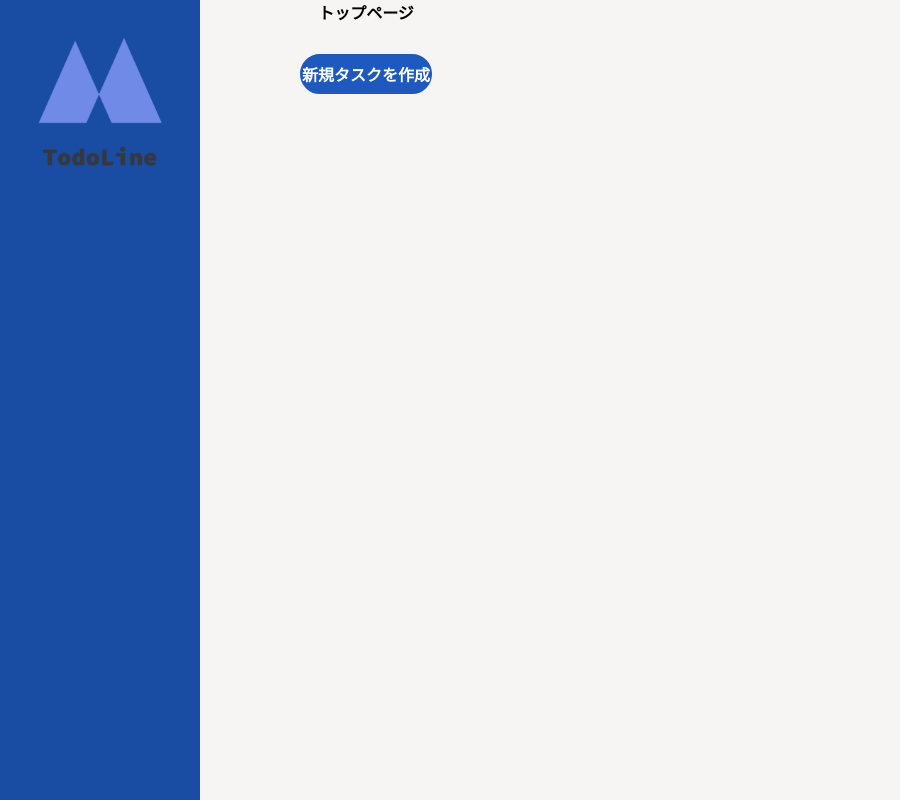
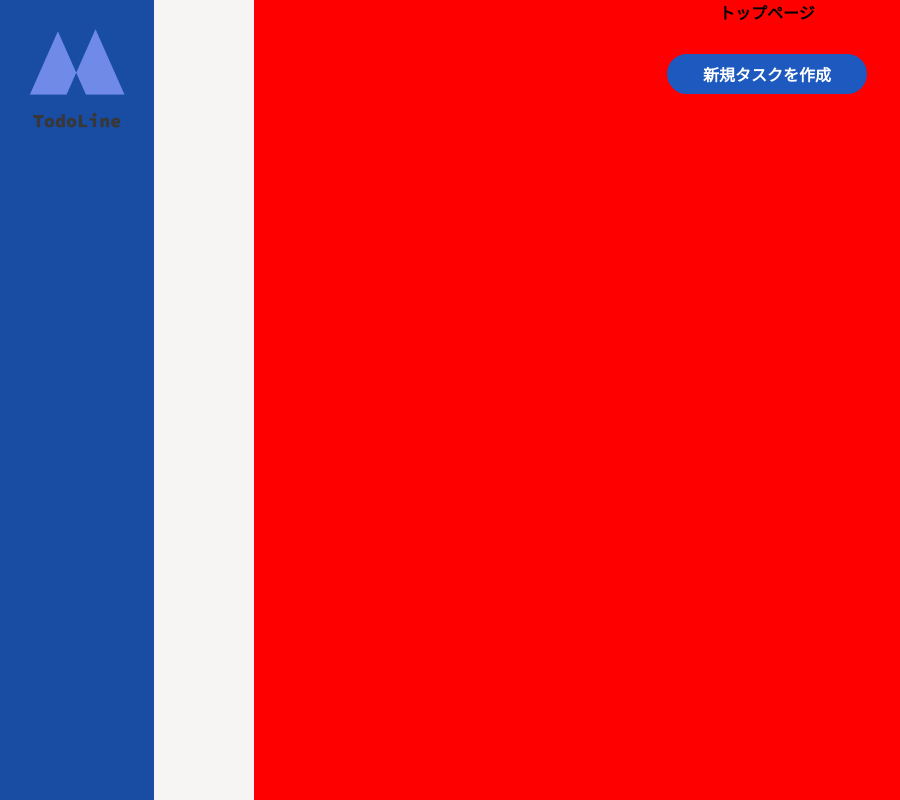
Before and after one commit to ShoKatsuki06/flask-todo-app, a Flask app: page / in a window 1280 px wide. Shown: the whole page, without its empty margins (0-900 px from the left). Run offline with Flask 2, Linux system fonts and the light colour scheme; data that the repository does not hold is empty.

Commit message:
Update style.css

```diff
--- a/static/css/style.css
+++ b/static/css/style.css
@@ -7,7 +7,7 @@ body {
 /*スライダーメニュー*/
 .side {
   background-color:#184da3;
-  width:200px;
+  width:15%;
   height:100vh;
   text-align:center;
 }
@@ -16,6 +16,8 @@ body {
 }
 /*メインコンテンツ*/
 .content {
+  background: red;
+  width: 100%;
   margin-left:100px;/*サイドバーとメインコンテンツの間に隙間*/
   text-align: center;
 }
@@ -23,21 +25,31 @@ body {
 article {
   display:flex;
 }
+.top{
+  background: #fff;
+  margin:auto;
+  margin-top:10vh;
+  font-size: 5vh;
+}
 
 /*複数のテーブルを見やすいように*/
 .multiple_table{
+  background: #f0f;
+  margin:auto;
   display: flex;
   flex-wrap: wrap;
-  justify-content: flex-start;
+  justify-content: center;
+  align-items: center;
+  align-content: flex-start;
 }
 /*汎用型*/
 .table{
-  width:45%;
-  margin-right: 30px;
+  /* width:50vh; */
+  margin-left: 20px;
+  margin-right: 20px;
   margin-bottom: 30px;
   border-collapse: separate;
   border-spacing: 0px 0.5rem;
-  border-collapse: collapse;
 }
 th.table,td.table {
   border: solid 2px #000000;
```
